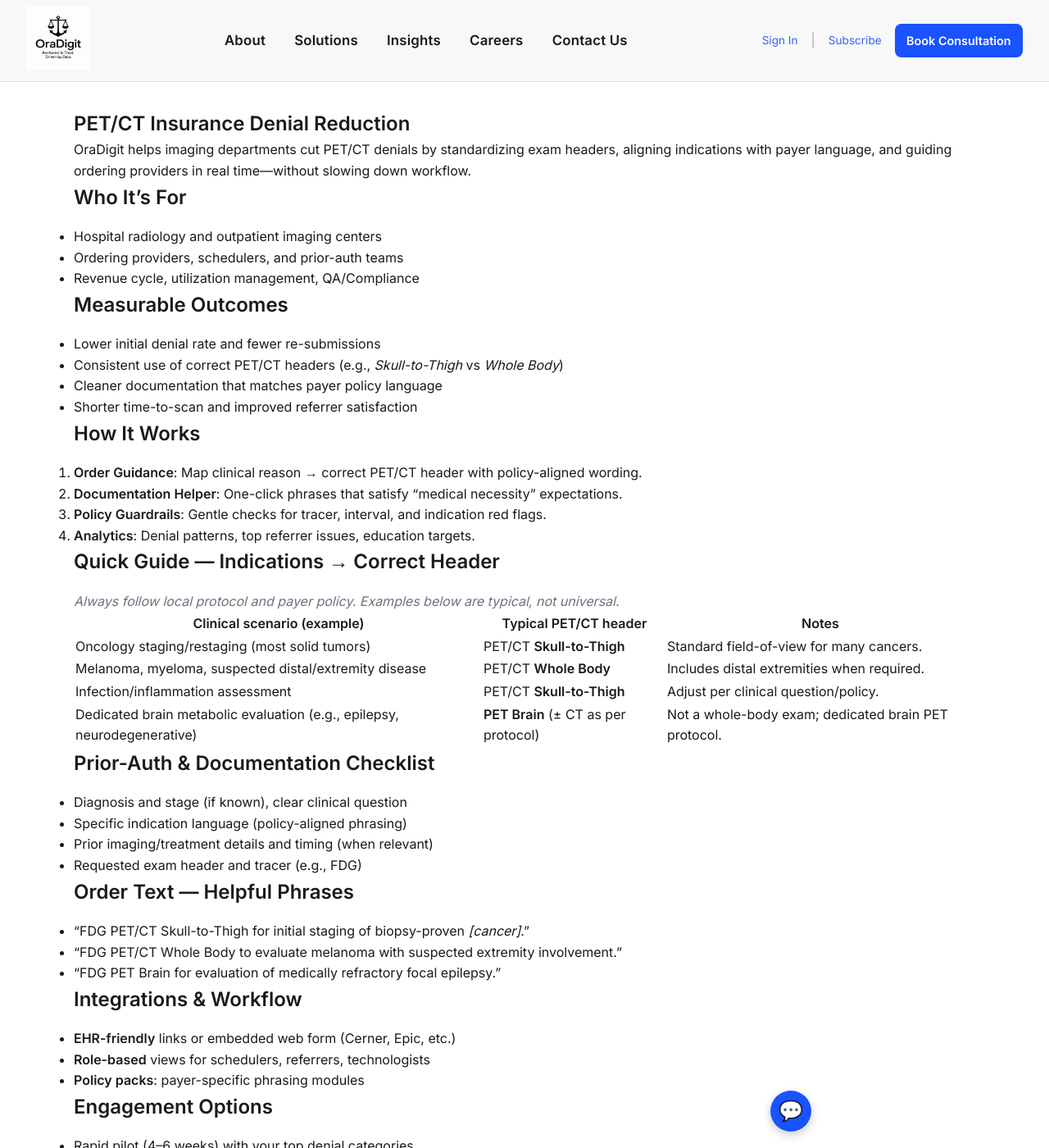
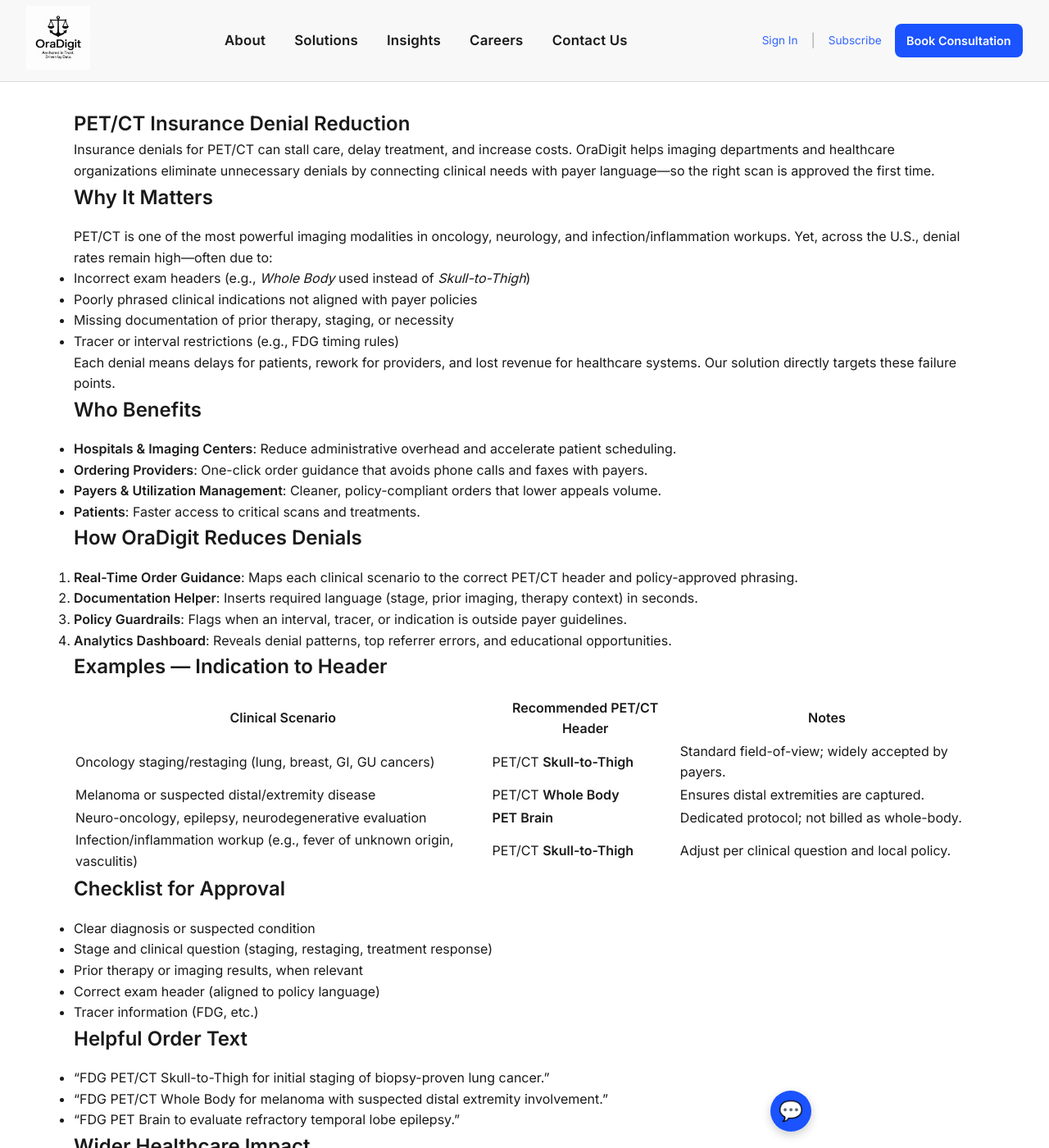
Before and after one commit to DataForSolution/oradigit-site, a Jekyll site: the page built from solutions/pet-ct-denial-reduction.md, in a window 1280 px wide and 1400 px high. Shown: the whole window at 82% size. Built offline with Jekyll 4.4.1, drawn with Linux system fonts in a browser that asks for light colours; some of the changed text lies outside the part shown.

```diff
--- a/solutions/pet-ct-denial-reduction.md
+++ b/solutions/pet-ct-denial-reduction.md
@@ -9,93 +9,103 @@
 <section class="container">
   <h1>PET/CT Insurance Denial Reduction</h1>
   <p class="lead">
-    OraDigit helps imaging departments cut PET/CT denials by standardizing exam headers, aligning indications with payer language, and guiding ordering providers in real time—without slowing down workflow.
+    Insurance denials for PET/CT can stall care, delay treatment, and increase costs. OraDigit helps imaging departments and healthcare organizations eliminate unnecessary denials by connecting clinical needs with payer language—so the right scan is approved the first time.
   </p>
 
-  <h2>Who It’s For</h2>
+  <h2>Why It Matters</h2>
+  <p>
+    PET/CT is one of the most powerful imaging modalities in oncology, neurology, and infection/inflammation workups. Yet, across the U.S., denial rates remain high—often due to:
+  </p>
   <ul>
-    <li>Hospital radiology and outpatient imaging centers</li>
-    <li>Ordering providers, schedulers, and prior-auth teams</li>
-    <li>Revenue cycle, utilization management, QA/Compliance</li>
+    <li>Incorrect exam headers (e.g., <em>Whole Body</em> used instead of <em>Skull-to-Thigh</em>)</li>
+    <li>Poorly phrased clinical indications not aligned with payer policies</li>
+    <li>Missing documentation of prior therapy, staging, or necessity</li>
+    <li>Tracer or interval restrictions (e.g., FDG timing rules)</li>
+  </ul>
+  <p>
+    Each denial means delays for patients, rework for providers, and lost revenue for healthcare systems. Our solution directly targets these failure points.
+  </p>
+
+  <h2>Who Benefits</h2>
+  <ul>
+    <li><strong>Hospitals & Imaging Centers</strong>: Reduce administrative overhead and accelerate patient scheduling.</li>
+    <li><strong>Ordering Providers</strong>: One-click order guidance that avoids phone calls and faxes with payers.</li>
+    <li><strong>Payers & Utilization Management</strong>: Cleaner, policy-compliant orders that lower appeals volume.</li>
+    <li><strong>Patients</strong>: Faster access to critical scans and treatments.</li>
   </ul>
 
-  <h2>Measurable Outcomes</h2>
-  <ul>
-    <li>Lower initial denial rate and fewer re-submissions</li>
-    <li>Consistent use of correct PET/CT headers (e.g., <em>Skull-to-Thigh</em> vs <em>Whole Body</em>)</li>
-    <li>Cleaner documentation that matches payer policy language</li>
-    <li>Shorter time-to-scan and improved referrer satisfaction</li>
-  </ul>
-
-  <h2>How It Works</h2>
+  <h2>How OraDigit Reduces Denials</h2>
   <ol>
-    <li><strong>Order Guidance</strong>: Map clinical reason → correct PET/CT header with policy-aligned wording.</li>
-    <li><strong>Documentation Helper</strong>: One-click phrases that satisfy “medical necessity” expectations.</li>
-    <li><strong>Policy Guardrails</strong>: Gentle checks for tracer, interval, and indication red flags.</li>
-    <li><strong>Analytics</strong>: Denial patterns, top referrer issues, education targets.</li>
+    <li><strong>Real-Time Order Guidance</strong>: Maps each clinical scenario to the correct PET/CT header and policy-approved phrasing.</li>
+    <li><strong>Documentation Helper</strong>: Inserts required language (stage, prior imaging, therapy context) in seconds.</li>
+    <li><strong>Policy Guardrails</strong>: Flags when an interval, tracer, or indication is outside payer guidelines.</li>
+    <li><strong>Analytics Dashboard</strong>: Reveals denial patterns, top referrer errors, and educational opportunities.</li>
   </ol>
 
-  <h2>Quick Guide — Indications → Correct Header</h2>
-  <p class="muted"><em>Always follow local protocol and payer policy. Examples below are typical, not universal.</em></p>
+  <h2>Examples — Indication to Header</h2>
   <table>
     <thead>
       <tr>
-        <th>Clinical scenario (example)</th>
-        <th>Typical PET/CT header</th>
+        <th>Clinical Scenario</th>
+        <th>Recommended PET/CT Header</th>
         <th>Notes</th>
       </tr>
     </thead>
     <tbody>
       <tr>
-        <td>Oncology staging/restaging (most solid tumors)</td>
+        <td>Oncology staging/restaging (lung, breast, GI, GU cancers)</td>
         <td>PET/CT <strong>Skull-to-Thigh</strong></td>
-        <td>Standard field-of-view for many cancers.</td>
+        <td>Standard field-of-view; widely accepted by payers.</td>
       </tr>
       <tr>
-        <td>Melanoma, myeloma, suspected distal/extremity disease</td>
+        <td>Melanoma or suspected distal/extremity disease</td>
         <td>PET/CT <strong>Whole Body</strong></td>
-        <td>Includes distal extremities when required.</td>
+        <td>Ensures distal extremities are captured.</td>
       </tr>
       <tr>
-        <td>Infection/inflammation assessment</td>
-        <td>PET/CT <strong>Skull-to-Thigh</strong></td>
-        <td>Adjust per clinical question/policy.</td>
+        <td>Neuro-oncology, epilepsy, neurodegenerative evaluation</td>
+        <td><strong>PET Brain</strong></td>
+        <td>Dedicated protocol; not billed as whole-body.</td>
       </tr>
       <tr>
-        <td>Dedicated brain metabolic evaluation (e.g., epilepsy, neurodegenerative)</td>
-        <td><strong>PET Brain</strong> (± CT as per protocol)</td>
-        <td>Not a whole-body exam; dedicated brain PET protocol.</td>
+        <td>Infection/inflammation workup (e.g., fever of unknown origin, vasculitis)</td>
+        <td>PET/CT <strong>Skull-to-Thigh</strong></td>
+        <td>Adjust per clinical question and local policy.</td>
       </tr>
     </tbody>
   </table>
 
-  <h2>Prior-Auth & Documentation Checklist</h2>
+  <h2>Checklist for Approval</h2>
   <ul>
-    <li>Diagnosis and stage (if known), clear clinical question</li>
-    <li>Specific indication language (policy-aligned phrasing)</li>
-    <li>Prior imaging/treatment details and timing (when relevant)</li>
-    <li>Requested exam header and tracer (e.g., FDG)</li>
+    <li>Clear diagnosis or suspected condition</li>
+    <li>Stage and clinical question (staging, restaging, treatment response)</li>
+    <li>Prior therapy or imaging results, when relevant</li>
+    <li>Correct exam header (aligned to policy language)</li>
+    <li>Tracer information (FDG, etc.)</li>
   </ul>
 
-  <h2>Order Text — Helpful Phrases</h2>
+  <h2>Helpful Order Text</h2>
   <ul>
-    <li>“FDG PET/CT Skull-to-Thigh for initial staging of biopsy-proven <em>[cancer]</em>.”</li>
-    <li>“FDG PET/CT Whole Body to evaluate melanoma with suspected extremity involvement.”</li>
-    <li>“FDG PET Brain for evaluation of medically refractory focal epilepsy.”</li>
+    <li>“FDG PET/CT Skull-to-Thigh for initial staging of biopsy-proven lung cancer.”</li>
+    <li>“FDG PET/CT Whole Body for melanoma with suspected distal extremity involvement.”</li>
+    <li>“FDG PET Brain to evaluate refractory temporal lobe epilepsy.”</li>
   </ul>
 
-  <h2>Integrations & Workflow</h2>
+  <h2>Wider Healthcare Impact</h2>
+  <p>
+    Denial reduction is not only about faster scans—it improves the entire healthcare ecosystem:
+  </p>
   <ul>
-    <li><strong>EHR-friendly</strong> links or embedded web form (Cerner, Epic, etc.)</li>
-    <li><strong>Role-based</strong> views for schedulers, referrers, technologists</li>
-    <li><strong>Policy packs</strong>: payer-specific phrasing modules</li>
+    <li><strong>Health Systems</strong>: Less rework, fewer write-offs, higher throughput.</li>
+    <li><strong>Insurance Payers</strong>: Cleaner, policy-compliant submissions reduce disputes.</li>
+    <li><strong>Patients</strong>: Faster diagnosis, reduced stress, timelier treatment.</li>
   </ul>
 
-  <h2>Engagement Options</h2>
+  <h2>Deployment Options</h2>
   <ul>
-    <li>Rapid pilot (4–6 weeks) with your top denial categories</li>
-    <li>Full rollout with analytics and referrer education</li>
-    <li>Ongoing policy updates and QA support</li>
+    <li><strong>Pilot</strong>: Focus on your top 2–3 denial categories within 6 weeks.</li>
+    <li><strong>Enterprise Rollout</strong>: Full integration with Epic, Cerner, or your EHR.</li>
+    <li><strong>Continuous Updates</strong>: Ongoing payer policy refreshes and analytics.</li>
   </ul>
 
   <div style="margin-top:1.25rem">
@@ -105,7 +115,6 @@
   <p class="muted" style="margin-top:1rem">Last updated: {{ page.last_updated }}</p>
 </section>
 
-<!-- Optional page-level Service schema to help AI & search engines understand this page -->
 <script type="application/ld+json">
 {
   "@context":"https://schema.org",
@@ -114,6 +123,6 @@
   "provider":{"@type":"Organization","name":"OraDigit","url":"https://oradigit.com"},
   "areaServed":"US",
   "url":"https://oradigit.com/services/pet-ct-denial-reduction/",
-  "description":"Reduce PET/CT denials by standardizing headers, policy-aligned indications, and real-time order guidance."
+  "description":"Reduce PET/CT denials by standardizing headers, aligning clinical indications with payer policies, and guiding orders in real time."
 }
 </script>
```
Also changed, not shown: other parts of solutions/pet-ct-denial-reduction.md (+1 -1 lines), skill/index.html (+7 -4 lines).
